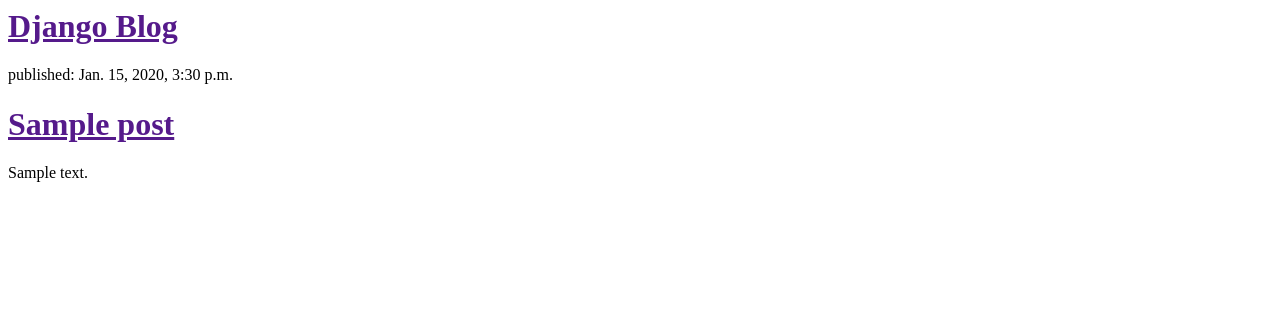
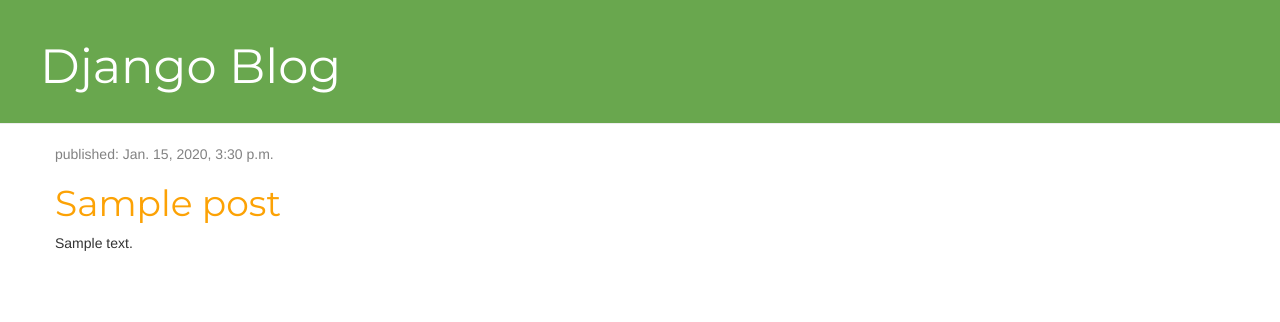
Before and after one commit to lavish-jain/my-first-blog, a Django app: template blog/templates/blog/post_list.html in a window 1280 px wide. Shown: the top 322 px of the page. Run offline with Django 3.2, Linux system fonts and the light colour scheme; the template is opened without the code that fills it: values that come from a table or form of the project are taken from there, others are empty; tables that the repository leaves empty hold one stand-in row (values such as "Sample post"); some libraries are stand-ins or nearby versions.

Commit message:
Adding view and template blog post as well as CSS for the site.

```diff
--- /dev/null
+++ b/blog/static/css/blog.css
@@ -0,0 +1,58 @@
+h1 a {
+    color: #FCA205;
+}
+
+
+
+h1 a {
+    color: #365899;
+    font-family: 'Montserrat';
+}
+
+.page-header {
+    background-color: #69a74e;
+    margin-top: 0;
+    padding: 20px 20px 20px 40px;
+}
+
+.page-header h1, .page-header h1 a, .page-header h1 a:visited, .page-header h1 a:active {
+    color: #ffffff;
+    font-size: 36pt;
+    text-decoration: none;
+}
+
+.content {
+    margin-left: 40px;
+}
+
+h1, h2, h3, h4 {
+    font-family: 'Montserrat';
+}
+
+.date {
+    color: #828282;
+}
+
+.save {
+    float: right;
+}
+
+.post-form textarea, .post-form input {
+    width: 100%;
+}
+
+.top-menu, .top-menu:hover, .top-menu:visited {
+    color: #ffffff;
+    float: right;
+    font-size: 26pt;
+    margin-right: 20px;
+}
+
+.post {
+    margin-bottom: 70px;
+}
+
+.post h1 a, .post h1 a:visited, .post h1 a:hover{
+    color: #FCA205;
+    text-decoration: none;
+}
--- /dev/null
+++ b/blog/templates/blog/base.html
@@ -0,0 +1,29 @@
+{% load staticfiles %}
+<html>
+    <head>
+        <link rel="stylesheet" href="//maxcdn.bootstrapcdn.com/bootstrap/3.2.0/css/bootstrap.min.css">
+        <link rel="stylesheet" href="//maxcdn.bootstrapcdn.com/bootstrap/3.2.0/css/bootstrap-theme.min.css">
+        <link href="https://fonts.googleapis.com/css?family=Montserrat" rel="stylesheet">
+        <link rel="stylesheet" href="{% static 'css/blog.css' %}">
+
+
+        <title>Django Blog</title>
+
+    </head>
+
+    <body>
+        <div class="page-header">
+            <h1><a href="/">Django Blog</a></h1>
+        </div>
+
+        <div class="content container">
+            <div class="row">
+                <div class="col-md-8">
+                {% block content %}
+                {% endblock %}
+                </div>
+            </div>
+        </div>
+    </body>
+
+</html>
--- a/blog/templates/blog/post_list.html
+++ b/blog/templates/blog/post_list.html
@@ -1,18 +1,13 @@
-<html>
-    <head>
-        <title>Django Blog</title>
-    </head>
-    <body>
-        <div>
-            <h1><a href = "">Django Blog</a></h1>
+{% extends 'blog/base.html' %}
+
+{% block content %}
+    {% for post in posts %}
+        <div class="post">
+            <div class="date">
+                <p>published: {{ post.published_date }}</p>
+            </div>
+            <h1><a href="{% url 'post_detail' pk=post.pk %}">{{ post.title }}</a></h1>
+            <p>{{ post.text|linebreaksbr }}</p>
         </div>
-
-        {% for post in posts %}
-            <div>
-                <p>published: {{ post.published_date }}</p>
-                <h1><a href="">{{ post.title }}</a></h1>
-                <p>{{ post.text|linebreaksbr }}</p>
-            </div>
-        {% endfor %}
-    </body>
-</html>
+    {% endfor %}
+{% endblock %}
--- a/blog/urls.py
+++ b/blog/urls.py
@@ -3,4 +3,5 @@
 
 urlpatterns = [
     url(r'^$', views.post_list, name='post_list'),
+    url(r'^post/(?P<pk>\d+)/$', views.post_detail, name='post_detail'),
 ]
--- a/blog/views.py
+++ b/blog/views.py
@@ -1,4 +1,4 @@
-from django.shortcuts import render
+from django.shortcuts import render, get_object_or_404
 from .models import Post
 from django.utils import timezone
 # Create your views here.
@@ -6,3 +6,7 @@
 def post_list(request) :
     posts = Post.objects.filter(published_date__lte=timezone.now()).order_by('published_date')
     return render(request, 'blog/post_list.html', {'posts':posts})
+
+def post_detail(request, pk):
+    post = get_object_or_404(Post, pk=pk)
+    return render(request, 'blog/post_detail.html', {'post': post})
```
Also changed, not shown: blog/templates/blog/post_detail.html (added, +13 -0 lines).
